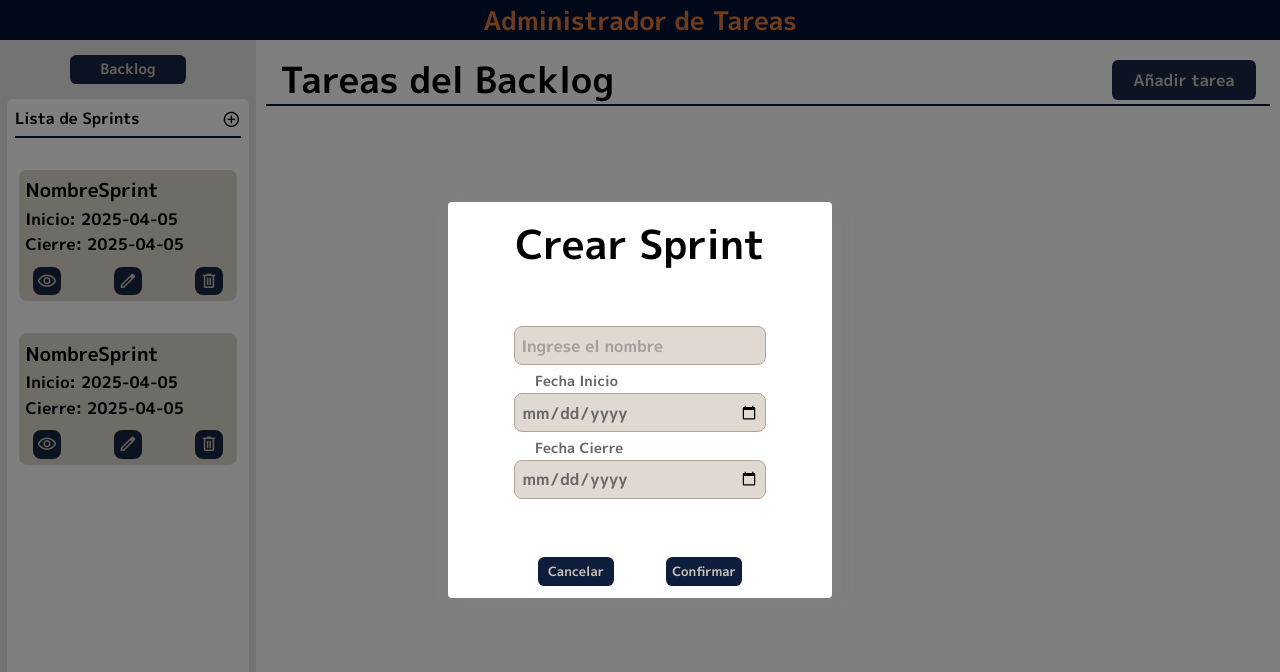
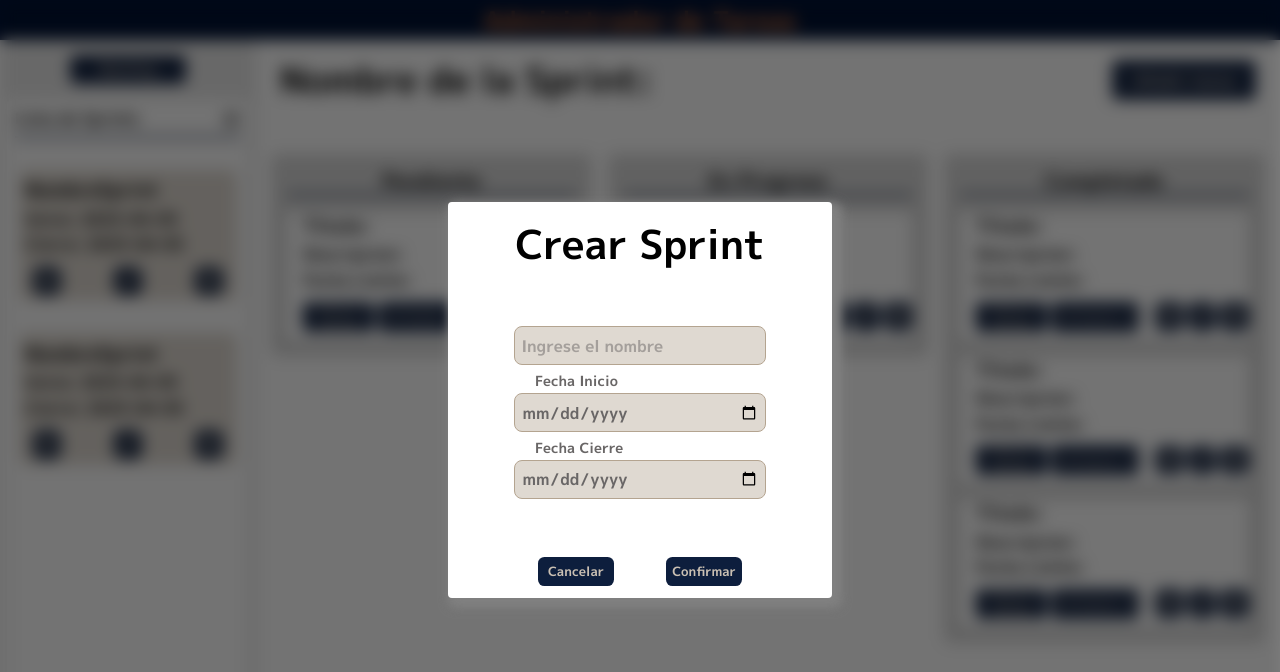
Before and after one commit to Santiago91218/Proyecto-ToDoList, a React (Vite) app: page / in a window 1280 px wide. Both pictures are taken after a click on the button "add_circle". Shown: the top 672 px of the page. Built offline with nearby package versions, Linux system fonts and the light colour scheme.

Commit message:
Agregando PopUps, TareasSprint y cambiando nombres

```diff
--- a/src/App.tsx
+++ b/src/App.tsx
@@ -1,3 +1,4 @@
+
 import { ScreenBacklog } from "./components/screens/ScreenBacklog/ScreenBacklog";
 function App() {
   return (
--- /dev/null
+++ b/src/components/CardTareaSprint/CardTareaSprint.tsx
@@ -0,0 +1,45 @@
+import { useState } from "react";
+import { IconEditar } from "../ui/Icons/IconEditar";
+import { IconEliminar } from "../ui/Icons/IconEliminar";
+import { IconVer } from "../ui/Icons/IconVer";
+import ModalSprint from "../ui/PopUps/ModalSprint/ModalSprint";
+import ModalTarea from "../ui/PopUps/ModalTarea/ModalTarea";
+
+const CardTareaSprint = () => {
+  const [isModalOpen, setIsModalOpen] = useState(false);
+  const handleCloseModal = () => {
+    setIsModalOpen(false);
+  };
+  return (
+    <>
+      <div className="bg-white w-[90%] flex flex-col gap-[0.2vh] rounded-[4px] !pl-4">
+        <h1 className=" text-[1.5vw] ">Titulo:</h1>
+        <p>
+          <b>Descripcion:</b>
+        </p>
+        <p>
+          <b>Fecha Limite:</b>
+        </p>
+
+        <div className="flex flex-raw gap-1 !py-2  ">
+          <button className="text-[10px] bg-[#001233]/90 !px-1  text-[#CAC0B3] text-base rounded-md hover:bg-[#001233] cursor-pointer"> Enviar al backlog</button>
+          <select className="text-[10px] bg-[#001233]/90 !px-1 text-[#CAC0B3] text-base rounded-md hover:bg-[#001233] cursor-pointer outline-none border-none">
+            <option value="">En Progreso</option>
+            <option value="">Pendiente</option>
+            <option value="">Completado</option>
+          </select>
+          <div className="flex gap-1 items-center !pl-3">
+            <div onClick={() => setIsModalOpen(true)}>
+              <IconVer size={"1.6vw"} />
+            </div>
+            <IconEditar size={"1.6vw"} />
+            <IconEliminar size={"1.6vw"} />
+          </div>
+          {isModalOpen && <ModalTarea closeModal={handleCloseModal} />}
+        </div>
+      </div>
+    </>
+  );
+};
+
+export default CardTareaSprint;
--- a/src/components/screens/ScreenBacklog/ScreenBacklog.tsx
+++ b/src/components/screens/ScreenBacklog/ScreenBacklog.tsx
@@ -1,6 +1,7 @@
 import { Header } from "../../ui/Header/Header";
 import { ViewSprints } from "../../ui/ViewSprints/ViewSprints";
-import { ViewTareas } from "../../ui/ViewTareas/ViewTareas";
+
+import { ViewTareasSprint } from "../../ui/ViewTareaSprint/ViewTareaSprint";
 
 export const ScreenBacklog = () => {
   return (
@@ -11,7 +12,7 @@ export const ScreenBacklog = () => {
           <ViewSprints />
         </div>
         <div className="col-span-4 ">
-          <ViewTareas/>
+          <ViewTareasSprint/>
         </div>
       </div>
 
--- a/src/components/ui/CardSprint/CardSprint.tsx
+++ b/src/components/ui/CardSprint/CardSprint.tsx
@@ -1,8 +1,15 @@
+import { useState } from "react";
 import { IconEditar } from "../Icons/IconEditar";
 import { IconEliminar } from "../Icons/IconEliminar";
 import { IconVer } from "../Icons/IconVer";
+import ModalSprint from "../PopUps/ModalSprint/ModalSprint";
 
 export const CardSprint = () => {
+  const [isModalOpen, setIsModalOpen] = useState(false);
+  const handleCloseModal = () => {
+    setIsModalOpen(false);
+  };
+
   return (
     <div className="bg-[#CAC0B3]/60 w-[17vw] !p-[0.5vw] flex flex-col gap-[1.3vh] !mt-[4vh] rounded-[0.5rem]">
       <div className="flex flex-col gap-[0.2vh]">
@@ -15,10 +22,13 @@ export const CardSprint = () => {
         </p>
       </div>
       <div className="flex gap-[3vw] items-center justify-around ">
-        <IconVer size={"1.6vw"} />
+        <div onClick={() => setIsModalOpen(true)}>
+          <IconVer size={"1.6vw"} />
+        </div>
         <IconEditar size={"1.6vw"} />
         <IconEliminar size={"1.6vw"} />
       </div>
+      {isModalOpen && <ModalSprint closeModal={handleCloseModal} />}
     </div>
   );
 };
--- a/src/components/ui/PopUps/CrearSprint/CrearSprint.tsx
+++ b/src/components/ui/PopUps/CrearSprint/CrearSprint.tsx
@@ -10,7 +10,7 @@ export const CrearSprint: FC<IProps> = ({ closeModal }) => {
   };
 
   return (
-    <div className="fixed inset-0 bg-black/50 flex justify-center items-center z-[999]">
+    <div className="fixed inset-0 bg-black/50 flex justify-center items-center z-[999] backdrop-blur-sm backdrop-brightness-90">
       <div className="bg-[#fff] shadow-[5px_5px_10px_5px_gray] w-[30%] !p-[12px] flex flex-col gap-8 items-center justify-center p-1 rounded">
         <div className="w-[100%] flex justify-center items-center !mb-[20px]">
           <h3 className="text-[40px]">Crear Sprint</h3>
--- a/src/components/ui/PopUps/CrearTarea/CrearTarea.tsx
+++ b/src/components/ui/PopUps/CrearTarea/CrearTarea.tsx
@@ -10,7 +10,7 @@ export const CrearTarea: FC<IProps> = ({ closeModal }) => {
   };
 
   return (
-    <div className="fixed inset-0 bg-black/50 flex justify-center items-center z-[999]">
+    <div className="fixed inset-0 bg-black/50 flex justify-center items-center z-[999] backdrop-blur-sm backdrop-brightness-90">
       <div className="bg-[#fff] shadow-[5px_5px_10px_5px_gray] w-[30%] !p-[12px] flex flex-col gap-8 items-center justify-center p-1 rounded">
         <div className="w-[100%] flex justify-center items-center !mb-[20px]">
           <h3 className="text-[40px]">Crear Tarea</h3>
--- /dev/null
+++ b/src/components/ui/PopUps/ModalSprint/ModalSprint.tsx
@@ -0,0 +1,29 @@
+import { FC } from "react";
+
+interface IProps {
+  closeModal: () => void;
+}
+
+const ModalSprint: FC<IProps> = ({ closeModal}) => {
+
+  return (
+    <>
+      <div className="fixed inset-0  flex justify-center items-center z-[999]  backdrop-blur-sm backdrop-brightness-90">
+        <div className="w-[17rem] h-[15rem] flex flex-col text-xl justify-around shadow-[5px_5px_10px_5px_gray] bg-white rounded">
+          <div className="text-center !pt-3">Nombre Sprint</div>
+          <div className="!pl-4">
+            <h1>Fecha Inicio:</h1>
+            <h1>Fecha Cierre:</h1>
+          </div>
+          <div className="text-center">
+            <button onClick={closeModal} className="bg-[#001233] text-white !px-3 rounded hover:cursor-pointer hover:bg-[#042052]">
+              Cancelar
+            </button>
+          </div>
+        </div>
+      </div>
+    </>
+  );
+};
+
+export default ModalSprint;
--- /dev/null
+++ b/src/components/ui/PopUps/ModalTarea/ModalTarea.tsx
@@ -0,0 +1,28 @@
+import { FC } from "react";
+
+interface IProps {
+  closeModal: () => void;
+}
+
+const ModalTarea: FC<IProps> = ({ closeModal}) => {
+
+  return (
+    <>
+      <div className="fixed inset-0  flex justify-center items-center z-[999]  backdrop-blur-sm backdrop-brightness-90">
+        <div className="w-[17rem] h-[15rem] flex flex-col text-xl justify-around shadow-[5px_5px_10px_5px_gray] bg-white rounded">
+          <div className="text-center !pt-3">Titulo:</div>
+          <div className="!pl-4">
+            <h1>Descripcion:</h1>
+            <h1>Fecha Limite:</h1>
+          </div>
+          <div className="text-center">
+            <button onClick={closeModal} className="bg-[#001233] text-white !px-3 rounded hover:cursor-pointer hover:bg-[#042052]">
+              Cancelar
+            </button>
+          </div>
+        </div>
+      </div>
+    </>
+  );
+};
+export default ModalTarea
--- /dev/null
+++ b/src/components/ui/TareaSprint/TareaSprint.tsx
@@ -0,0 +1,40 @@
+import CardTareaSprint from "../../CardTareaSprint/CardTareaSprint";
+
+const TareaSprint = () => {
+  return (
+    <>
+      <div className="flex gap-4   ">
+        <div className="bg-[#D9D9D9] flex-1  h-max rounded-[7px] flex flex-col items-center  gap-4">
+          <div className="!pt-3 mx-auto w-[90%] border-b-2 border-[#001233] text-xl font-bold text-center ">
+            <h1 className="">Pendiente</h1>
+          </div>
+          <div className="flex flex-col items-center gap-4 w-[100%] !pb-4">
+            <CardTareaSprint />
+
+          </div>
+        </div>
+        <div className="bg-[#D9D9D9] flex-1  h-max rounded-[7px] flex flex-col items-center gap-4">
+          <div className="!pt-3 mx-auto w-[90%] border-b-2 border-[#001233] text-xl font-bold text-center ">
+            <h1 className="">En Progreso</h1>
+          </div>
+          <div className="flex flex-col items-center gap-4 w-[100%] !pb-4">
+            <CardTareaSprint />
+
+          </div>
+        </div>
+        <div className="bg-[#D9D9D9] flex-1  h-max rounded-[7px] flex flex-col items-center gap-4">
+          <div className="!pt-3 w-[90%] border-b-2 border-[#001233] text-xl font-bold text-center ">
+            <h1 className="">Completado</h1>
+          </div>
+          <div className="flex flex-col items-center gap-4 w-[100%] !pb-4">
+            <CardTareaSprint />
+            <CardTareaSprint />
+            <CardTareaSprint />
+          </div>
+        </div>
+      </div>
+    </>
+  );
+};
+
+export default TareaSprint;
--- /dev/null
+++ b/src/components/ui/ViewTareaSprint/ViewTareaSprint.tsx
@@ -0,0 +1,46 @@
+import { useState } from "react";
+import { CrearTarea } from "../PopUps/CrearTarea/CrearTarea";
+
+import CardTareaSprint from "../TareaSprint/TareaSprint";
+
+export const ViewTareasSprint = () => {
+  const [modal, setModal] = useState<boolean>(false);
+
+  const handleCloseModal = () => {
+    setModal(false);
+  };
+  return (
+    <>
+      <div>
+        <div className="col-span-4 p-8 flex flex-col items-center relative">
+          <div>
+            <h2 className="text-4xl font-bold absolute top-5 left-6">
+              {" "}
+              Nombre de la Sprint:{" "}
+            </h2>
+          </div>
+          <div>
+            <button
+              onClick={() => {
+                setModal(true);
+              }}
+              className="bg-[#001233]/90 w-36 h-10 text-[#CAC0B3] text-base rounded-md hover:bg-[#001233] cursor-pointer absolute top-5 right-6"
+            >
+              Añadir tarea
+            </button>
+            {modal && <CrearTarea closeModal={handleCloseModal} />}
+            <hr
+              className="border-t-2 border-[#001233] relative top-16 mb-4 mx-auto"
+              style={{ width: "98%" }}
+            />
+          </div>
+        </div>
+        <div className="flex justify-center">
+          <div className=" relative top-[7rem] w-[97%] ">
+            <CardTareaSprint />
+          </div>
+        </div>
+      </div>
+    </>
+  );
+};
--- a/src/components/ui/ViewTareas/ViewTareas.tsx
+++ /dev/null
@@ -1,31 +0,0 @@
-import { useState } from "react";
-import { CrearTarea } from "../PopUps/CrearTarea/CrearTarea";
-
-export const ViewTareas = () => {
-  const [modal, setModal] = useState<boolean>(false);
-
-  const handleCloseModal = () => {
-    setModal(false);
-  };
-  return (
-    <div className="col-span-4 p-8 flex flex-col items-center relative">
-      <h2 className="text-4xl font-bold absolute top-5 left-6">
-        {" "}
-        Tareas del Backlog{" "}
-      </h2>
-      <button
-        onClick={() => {
-          setModal(true);
-        }}
-        className="bg-[#001233]/90 w-36 h-10 text-[#CAC0B3] text-base rounded-md hover:bg-[#001233] cursor-pointer absolute top-5 right-6"
-      >
-        Añadir tarea
-      </button>
-      {modal && <CrearTarea closeModal={handleCloseModal} />}
-      <hr
-        className="border-t-2 border-[#001233] relative top-16 mb-4 mx-auto"
-        style={{ width: "98%" }}
-      />
-    </div>
-  );
-};
--- /dev/null
+++ b/src/components/ui/ViewTareasBacklog/ViewTareasBacklog.tsx
@@ -0,0 +1,34 @@
+import { useState } from "react";
+import { CrearTarea } from "../PopUps/CrearTarea/CrearTarea";
+
+export const ViewTareasBacklog = () => {
+  const [modal, setModal] = useState<boolean>(false);
+
+  const handleCloseModal = () => {
+    setModal(false);
+  };
+  return (
+    <>
+      <div className="col-span-4 p-8 flex flex-col items-center relative">
+        <h2 className="text-4xl font-bold absolute top-5 left-6">
+          {" "}
+          Tareas del Backlog{" "}
+        </h2>
+
+        <button
+          onClick={() => {
+            setModal(true);
+          }}
+          className="bg-[#001233]/90 w-36 h-10 text-[#CAC0B3] text-base rounded-md hover:bg-[#001233] cursor-pointer absolute top-5 right-6"
+        >
+          Añadir tarea
+        </button>
+        {modal && <CrearTarea closeModal={handleCloseModal} />}
+        <hr
+          className="border-t-2 border-[#001233] relative top-16 mb-4 mx-auto"
+          style={{ width: "98%" }}
+        />
+      </div>
+    </>
+  );
+};
```
